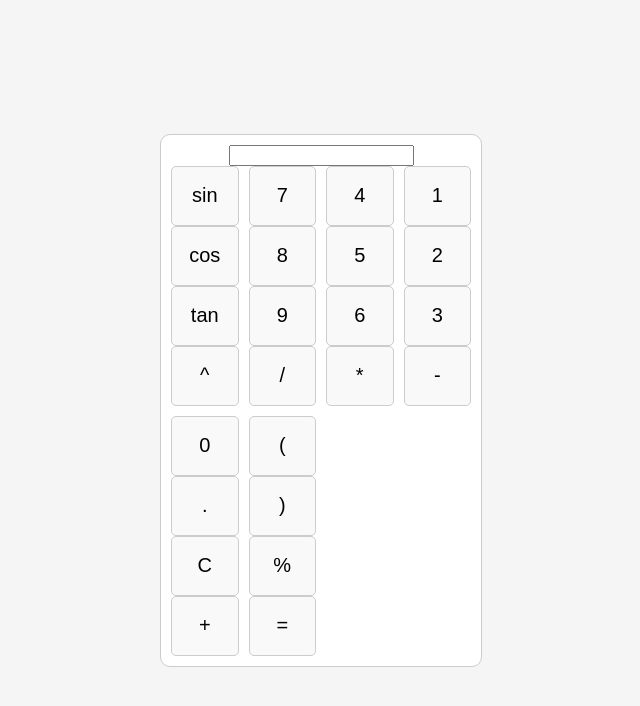
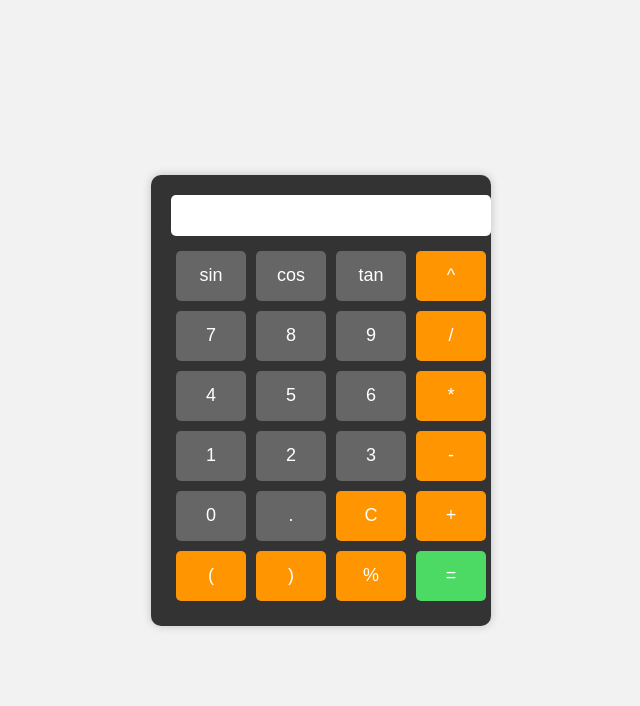
Before and after one commit to alhjuned/calculator, a plain HTML site: page index.html in a window 1280 px wide. Shown: the whole page, without its empty margins (319-959 px from the left). Drawn offline with Linux system fonts and the light colour scheme.

Commit message:
Update styles.css

```diff
--- a/styles.css
+++ b/styles.css
@@ -5,50 +5,53 @@ body {
     height: 100vh;
     margin: 0;
     font-family: Arial, sans-serif;
-    background-color: #f5f5f5;
+    background-color: #f2f2f2;
 }
 
 .calculator {
+    background-color: #333;
+    border-radius: 10px;
+    padding: 20px;
+    box-shadow: 0 0 10px rgba(0, 0, 0, 0.2);
     width: 300px;
     text-align: center;
-    border: 1px solid #ccc;
-    padding: 10px;
-    border-radius: 10px;
-    background-color: white;
 }
 
-#display {
+.display {
     width: 100%;
-    height: 50px;
     margin-bottom: 10px;
-    font-size: 24px;
+    padding: 10px;
+    font-size: 18px;
     text-align: right;
-    padding: 0 10px;
-    border: 1px solid #ccc;
+    border: none;
     border-radius: 5px;
 }
 
 .buttons {
-    display: grid;
-    grid-template-columns: repeat(4, 1fr);
-    gap: 10px;
+    display: flex;
+    flex-wrap: wrap;
 }
 
-.buttons button {
-    width: 100%;
-    height: 60px;
-    font-size: 20px;
-    cursor: pointer;
-    border: 1px solid #ccc;
-    border-radius: 5px;
-    background-color: #f9f9f9;
-    transition: background-color 0.3s;
+.row {
+    display: flex;
 }
 
-.buttons button:hover {
-    background-color: #ccc;
+button {
+    width: 70px;
+    height: 50px;
+    font-size: 18px;
+    margin: 5px;
+    border: none;
+    border-radius: 5px;
+    background-color: #666;
+    color: white;
+    cursor: pointer;
 }
 
-.clear {
-    grid-column: span 2;
+button.operator {
+    background-color: #ff9500;
 }
+
+button.equals {
+    background-color: #4cd964;
+}
```
